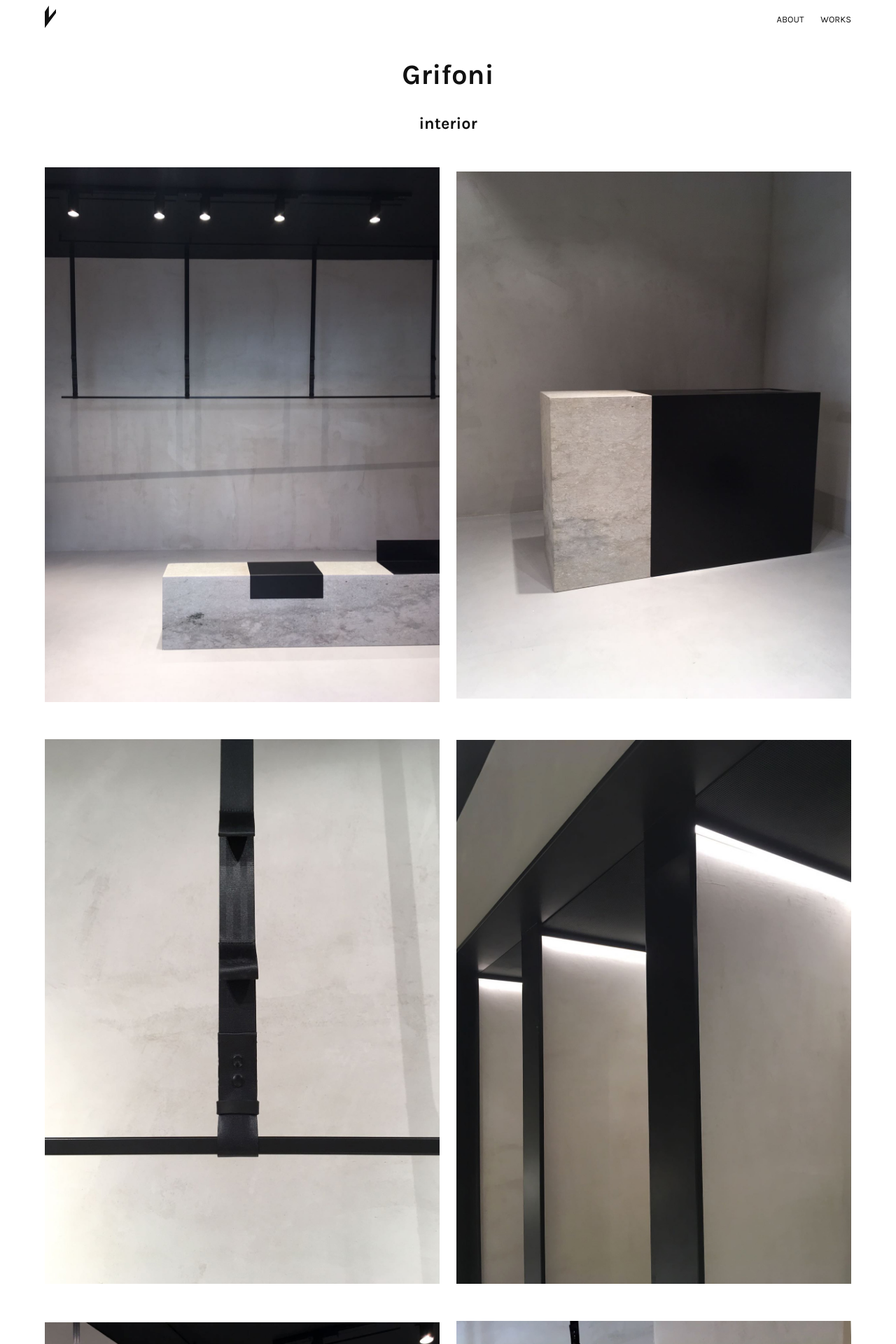
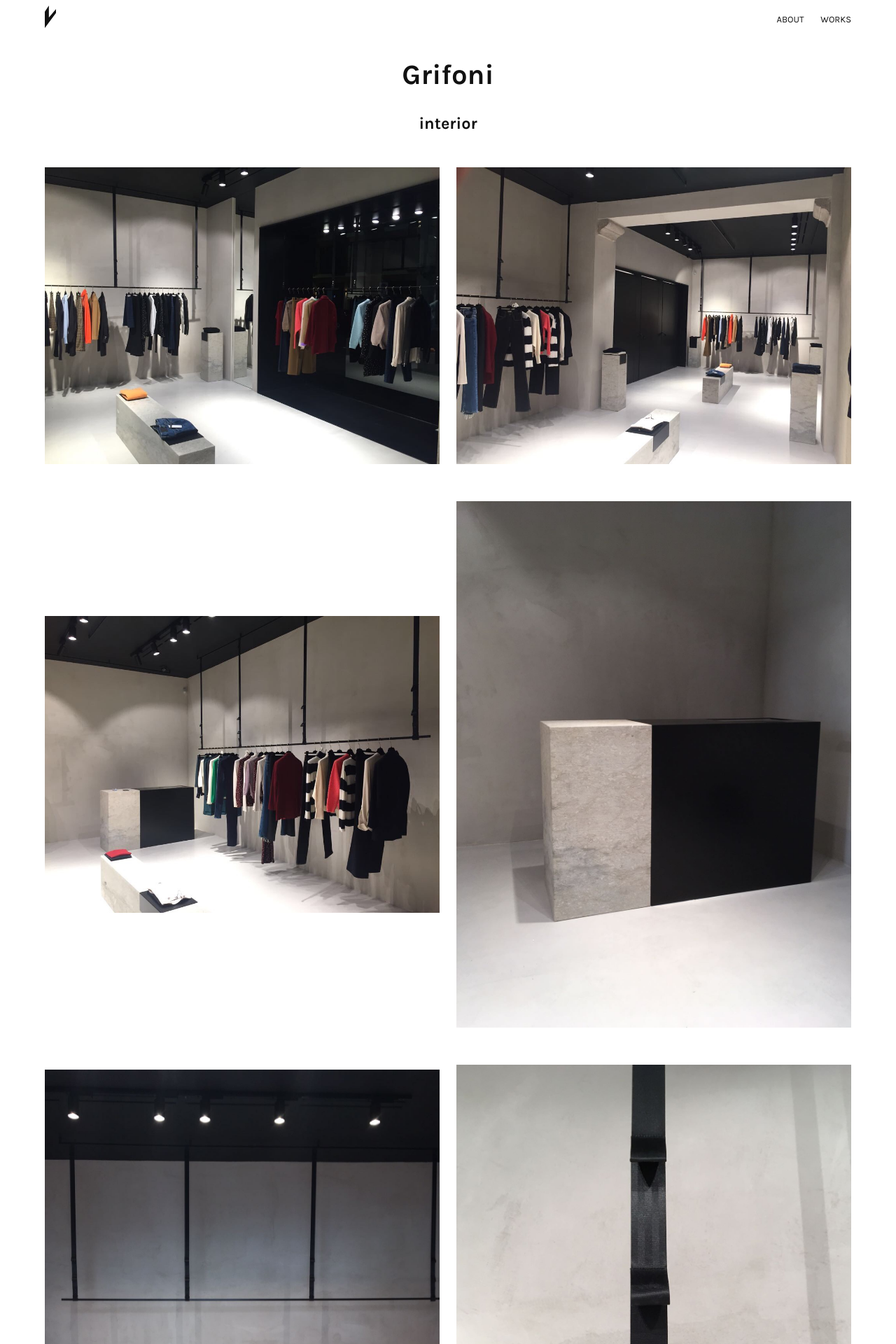
Before and after one commit to rzecchini/lucatoniolo, a Jekyll site: the page built from _works/grifoni.md, in a window 1280 px wide. Shown: the top 1920 px of the page at 70% size. Built offline with Jekyll 4.4.1, drawn with Linux system fonts in a browser that asks for light colours.

Commit message:
Update Works “grifoni”

```diff
--- a/_works/grifoni.md
+++ b/_works/grifoni.md
@@ -5,11 +5,13 @@ layout: default
 poster: /assets/uploads/copertina mauro grifoni.jpg
 home: true
 images:
+  - picture: /assets/uploads/mauro grifoni 9.JPG
+  - picture: /assets/uploads/mauro grifoni 10.JPG
+  - picture: /assets/uploads/mauro grifoni 8.JPG
+  - picture: /assets/uploads/mauro grifoni 2.jpeg
   - picture: /assets/uploads/mauro grifoni 1.jpeg
-  - picture: /assets/uploads/mauro grifoni 2.jpeg
   - picture: /assets/uploads/mauro grifoni 5.jpg
   - picture: /assets/uploads/mauro grifoni 6.jpg
-  - picture: /assets/uploads/mauro grifoni 3.jpeg
   - picture: /assets/uploads/mauro grifoni 4.jpeg
 ---
 Project: Luca Toniolo
```
Also changed, not shown: assets/uploads/mauro grifoni 10.JPG (added), assets/uploads/mauro grifoni 8.JPG (added), assets/uploads/mauro grifoni 9.JPG (added).
